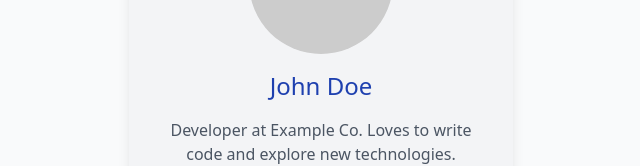
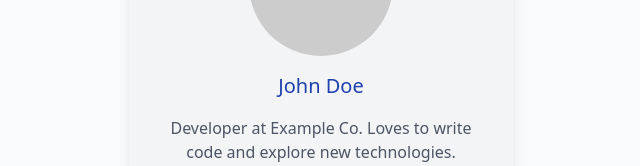
Before and after one commit to Sethsem/alx-fe-reactjs, a React (Vite) app in the folder tailwind-react-integration/: page / in a window 1280 px wide. Shown: the part 362-528 px from the top of the page, without its empty margins (319-959 px from the left). Built offline with nearby package versions, Linux system fonts and the light colour scheme.

Commit message:
Styling a Provided React Component with Tailwind CSS

```diff
--- a/tailwind-react-integration/src/components/UserProfile.jsx
+++ b/tailwind-react-integration/src/components/UserProfile.jsx
@@ -6,7 +6,7 @@ function UserProfile() {
         alt="User"
         className="w-24 h-24 sm:w-28 sm:h-28 md:w-36 md:h-36 rounded-full mx-auto"
       />
-      <h1 className="text-lg sm:text-xl md:text-2xl text-blue-800 my-4">
+      <h1 className="text-lg sm:text-xl md:text-xl text-blue-800 my-4">
         John Doe
       </h1>
       <p className="text-sm sm:text-base text-gray-600">
```
